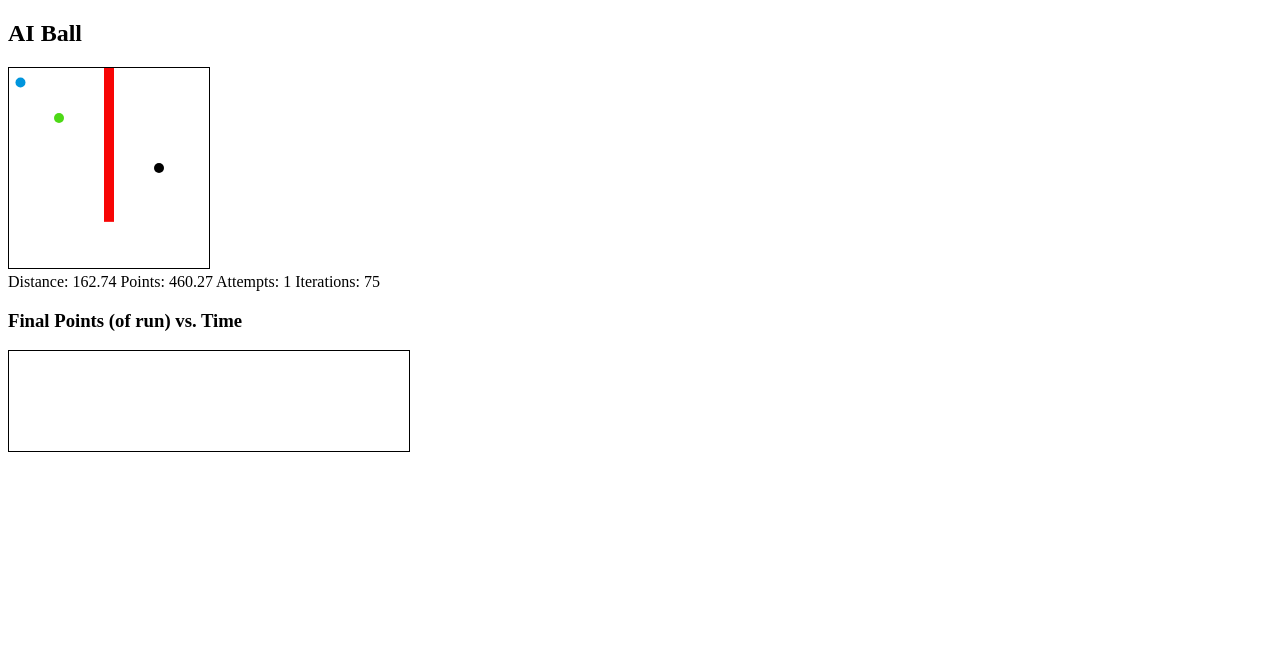
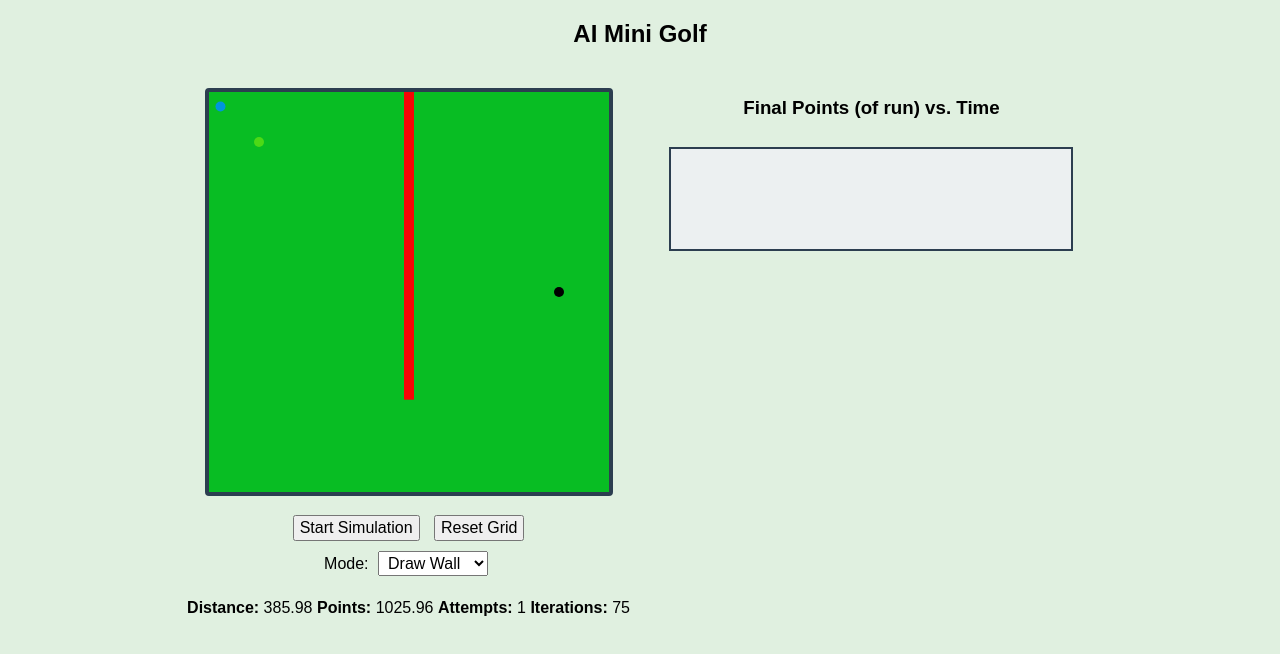
Before and after one commit to iliketocode2/AI-Mini-Golf, a plain HTML site: page index.HTML in a window 1280 px wide. Drawn offline with Linux system fonts and the light colour scheme.

Commit message:
new setup update

```diff
--- a/index.HTML
+++ b/index.HTML
@@ -1,30 +1,47 @@
 <!DOCTYPE html>
 <html lang="en">
-
 <head>
     <meta charset="UTF-8">
     <meta name="viewport" content="width=device-width, initial-scale=1.0">
-  <title>Ball Animation</title>
+    <title>AI Mini Golf</title>
     <link rel="stylesheet" href="styles.css">
 </head>
+<body>
+    <h2>AI Mini Golf</h2>
 
+    <div class="twoCol">
+      <div class="column">
 
-<body>
-  <h2>AI Ball</h2>
-
-  <canvas id="mainCanvas" width="200" height="200"></canvas>
+        <canvas id="mainCanvas" width="400" height="400"></canvas>
 
         <div>
-    Distance: <span id="distance">0</span>
-    Points: <span id="points">0</span>
-    Attempts: <span id="attempts">0</span>
-    Iterations: <span id="iterations">0</span>
+            <button id="startSimulation">Start Simulation</button>
+            <button id="resetGrid">Reset Grid</button>
         </div>
 
+        <div>
+            <span>Mode: </span>
+            <select id="drawMode">
+                <option value="wall">Draw Wall</option>
+                <option value="hole">Place Hole</option>
+            </select>
+        </div>
+
+        <br>
+
+        <div>
+            <span id="bold">Distance: </span><span id="distance">0</span>
+            <span id="bold">Points: </span><span id="points">0</span>
+            <span id="bold">Attempts: </span><span id="attempts">0</span>
+            <span id="bold">Iterations: </span><span id="iterations">0</span>
+        </div>
+      </div>
+      <div class="column">
         <h3>Final Points (of run) vs. Time</h3>
         <canvas id="graphCanvas" width="400" height="100"></canvas>
+      </div>
+    </div>
 
     <script src="script.js"></script>
 </body>
-
 </html>
--- a/styles.css
+++ b/styles.css
@@ -1,7 +1,50 @@
-html {
+html, body {
   height: 100%;
   width: 100%;
+  margin: 0;
+  padding: 0;
 }
-canvas {
-  border: 1px solid black;
+
+body {
+  display: flex;
+  flex-direction: column;
+  align-items: center;
+  background-color: #e0f0e0;
+  font-family: Arial, sans-serif;
 }
+
+/*------------------------------------Layout Styles------------------------------------*/
+.column {
+  padding: 10px;
+  text-align: center;
+}
+
+.twoCol{
+  display: grid;
+  grid-auto-rows: 1fr;
+  grid-template-columns: 1fr 1fr;
+}
+
+/*------------------------------------Canvas Styles------------------------------------*/
+#graphCanvas {
+  border: 2px solid #2c3e50;
+  background-color: #ecf0f1;
+  margin: 10px;
+}
+
+#mainCanvas{
+  background-color: #08bd23;
+  border: 4px solid #2c3e50;
+  border-radius: 4px;
+  margin: 10px;
+}
+
+button, select {
+  margin: 5px;
+  padding: 2px 5px;
+  font-size: 16px;
+}
+
+#bold{
+  font-weight: bold;
+}
```
Lines whose indentation alone changed are shown as unchanged.
